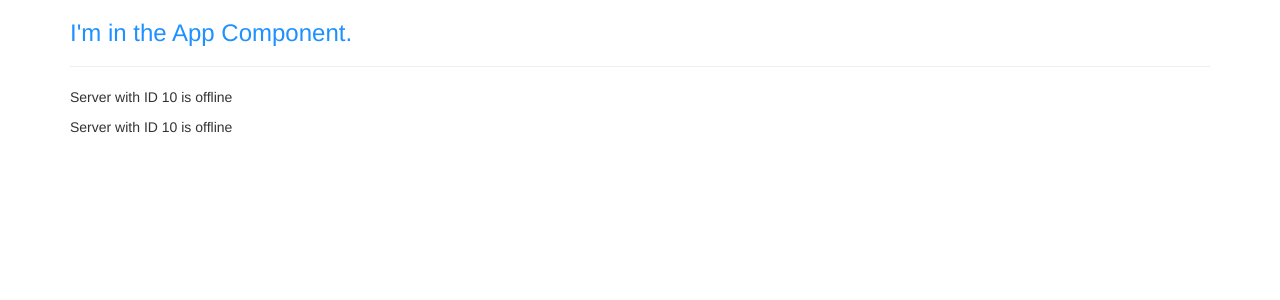
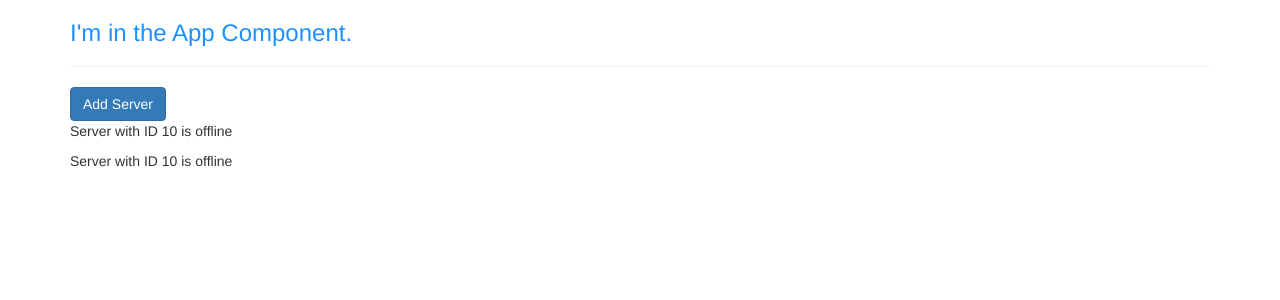
Before and after one commit to jetbalagtas/angular-7-test-drive, an Angular app: page / in a window 1280 px wide. Shown: the top 300 px of the page. Built offline with nearby package versions, Linux system fonts and the light colour scheme.

Commit message:
property binding

```diff
--- a/src/app/servers/servers.component.html
+++ b/src/app/servers/servers.component.html
@@ -1,2 +1,5 @@
+<button
+  class="btn btn-primary"
+  [disabled]="!allowNewServer">Add Server</button>
 <app-server></app-server>
 <app-server></app-server>
--- a/src/app/servers/servers.component.ts
+++ b/src/app/servers/servers.component.ts
@@ -4,14 +4,20 @@ import { Component, OnInit } from '@angular/core';
   selector: 'app-servers',
   // selector: '[app-servers]',
   // selector: '.app-servers',
-  template: `
-    <app-server></app-server>
-    <app-server></app-server>`,
+  // template: `
+  //   <app-server></app-server>
+  //   <app-server></app-server>`,
+  templateUrl: './servers.component.html',
   styleUrls: ['./servers.component.css']
 })
 export class ServersComponent implements OnInit {
+  allowNewServer = false;
 
-  constructor() { }
+  constructor() {
+    setTimeout(() => {
+      this.allowNewServer = true;
+    }, 2000);
+  }
 
   ngOnInit() {
   }
```
